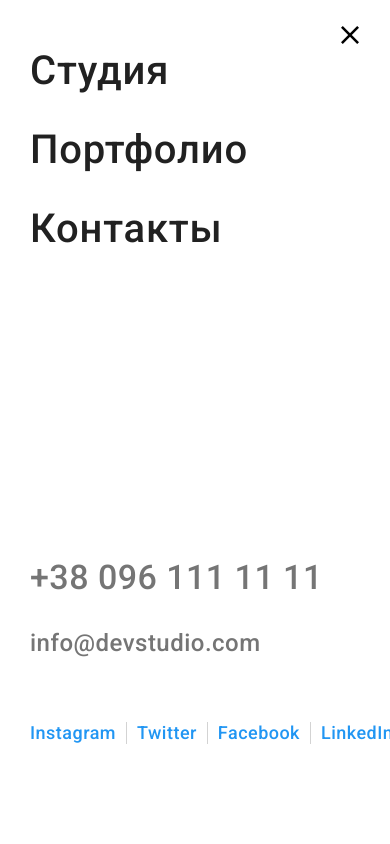
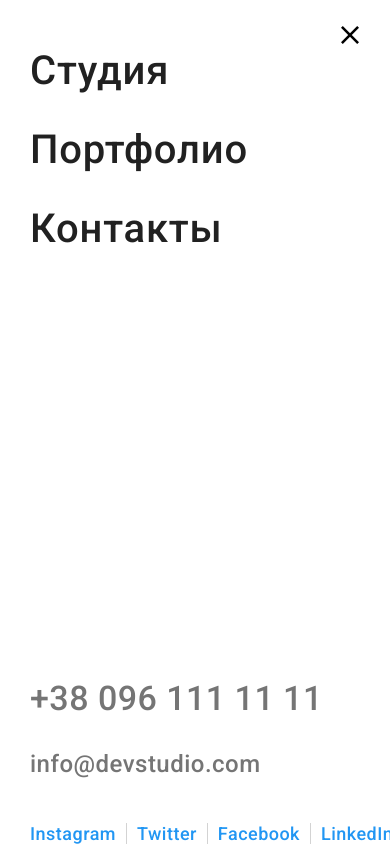
Before and after one commit to Vitalyaa/goit-markup-hw-08, a plain HTML site: page index.html in a window 390 px wide. Both pictures are taken after a click on the button 335 px from the left and 36 px from the top of the page. Shown: the top 844 px of the page. Drawn offline with nearby package versions, Linux system fonts and the light colour scheme.

Commit message:
changing the mobile menu

```diff
--- a/index.html
+++ b/index.html
@@ -68,6 +68,7 @@
           <li class="mobile-nav__item"><a href="./portfolio.html" class="mobile-nav__link link">Портфолио</a></li>
           <li class="mobile-nav__item"><a href="#" class="mobile-nav__link link">Контакты</a></li>
         </ul>
+        <div class="mobile-bottom">
           <ul class="mobile-contacts list">
             <li class="mobile-contacts__point">
               <a href="mailto:info@devstudio.com" class="mobile-contacts__item link">
@@ -95,6 +96,7 @@
             <li class="mobile-social-networks__item"><a href="#" class="mobile-social-networks__link link">LinkedIn</a>
             </li>
           </ul>
+        </div>
       </div>
     </div>
   </header>
--- a/sass/layout/_mobile-menu.scss
+++ b/sass/layout/_mobile-menu.scss
@@ -43,6 +43,7 @@
   position: relative;
   padding-top: 48px;
   padding-left: 40px;
+  height: 100%;
 
   &__close-button {
     position: absolute;
@@ -98,10 +99,16 @@
   }
 }
 
+.mobile-bottom {
+  position: absolute;
+  bottom: 0;
+  margin-bottom: -56px;
+}
+
 .mobile-contacts {
   display: flex;
   flex-direction: column-reverse;
-  margin-bottom: 64px;
+  margin-bottom: 45px;
 
   &__point:last-child {
     margin-bottom: 32px;
@@ -126,7 +133,7 @@
 
 .mobile-social-networks {
   display: flex;
-  padding-bottom: 48px;
+  padding-bottom: 55px;
 
   &__item {
     padding-right: 10px;
```
Also changed, not shown: css/main.css, css/main.min.css, 2 other files. Lines whose indentation alone changed are shown as unchanged.
